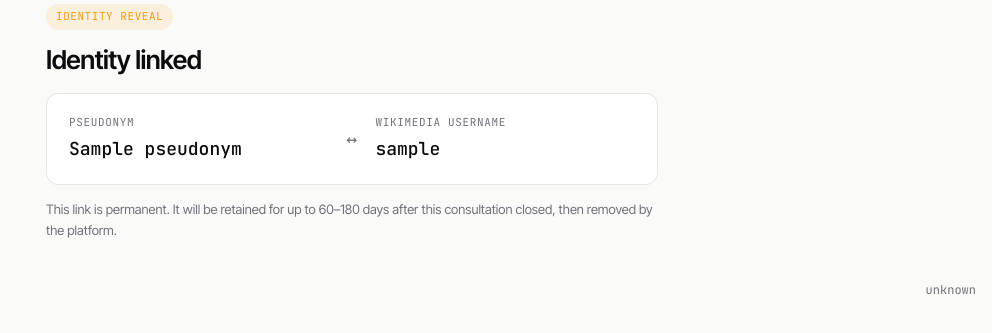
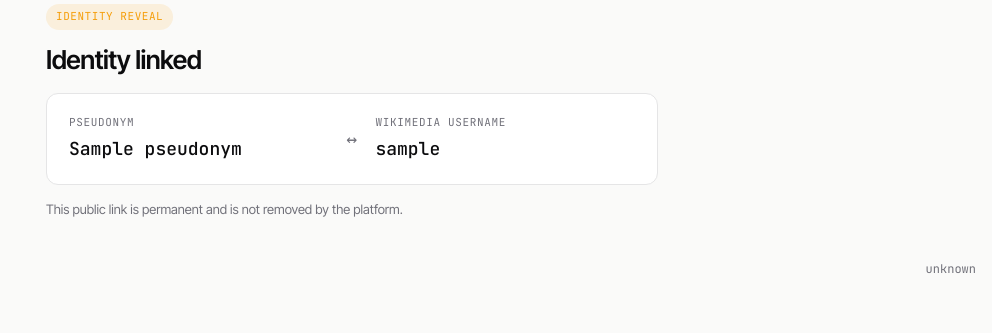
Before and after one commit to lgelauff/wiki-polis, a Flask app: template v2/templates/reveal.html in a window 1280 px wide. Shown: the part 129-462 px from the top of the page, without its empty margins (288-1280 px from the left). Run offline with Flask 3, Linux system fonts and the light colour scheme; the template is opened without the code that fills it: most values are stand-ins (such as "Sample title", 1, 10 or a date in 2020); parts of the project's set-up code (start-up, migrations or seed data) failed here and were passed over; some libraries are stand-ins or nearby versions.

Commit message:
privacy: reconcile voluntary reveal retention model

```diff
--- a/v2/app.py
+++ b/v2/app.py
@@ -59,28 +59,9 @@ def _read_secret(name: str) -> str:
 ADMIN_USERS = [u.strip() for u in _read_secret('admin-users').split(',') if u.strip()]
 
 _REVEAL_COOLDOWN_DAYS = 30   # days after close before reveal window opens
-_REVEAL_NULLIFY_DAYS  = 30   # days after window opens before nullification (total = cooldown + nullify)
+_REVEAL_WINDOW_DAYS   = 30   # days participants may opt in once the window opens
 _MATH_RECOMPUTE_COOLDOWN = 600  # seconds between auto-triggered recomputes per conversation
 _math_recompute_last: dict[int, float] = {}  # conv.id → epoch of last trigger
-
-
-def _nullify_expired_reveals(conv: 'Conversation') -> None:
-    """Clear public_username / revealed_at for all participations once past internal deadline."""
-    if not conv.closed_at:
-        return
-    # closed_at is stored as naive UTC
-    age = datetime.now(timezone.utc) - conv.closed_at.replace(tzinfo=timezone.utc)
-    if age < timedelta(days=_REVEAL_COOLDOWN_DAYS + _REVEAL_NULLIFY_DAYS):
-        return
-    stale = (Participation.query
-             .filter_by(conversation_id=conv.id)
-             .filter(Participation.public_username.isnot(None))
-             .all())
-    for p in stale:
-        p.public_username = None
-        p.revealed_at     = None
-    if stale:
-        db.session.commit()
 
 
 csrf    = CSRFProtect()
@@ -1202,8 +1183,7 @@ def accept(slug):
     return render_template('accept.html', conversation=conv,
                            emailable=emailable, pseudonyms=pseudonyms,
                            reveal_cooldown=_REVEAL_COOLDOWN_DAYS,
-                           reveal_window_end=_REVEAL_COOLDOWN_DAYS + _REVEAL_NULLIFY_DAYS,
-                           retention_public_days=120)
+                           reveal_window_end=_REVEAL_COOLDOWN_DAYS + _REVEAL_WINDOW_DAYS)
 
 @participant_bp.post('/accept/<slug>')
 @login_required
@@ -1270,11 +1250,6 @@ def conversation(slug):
 
     if participation is None:
         return redirect(url_for('participant.accept', slug=slug))
-
-    # Lazy nullification: clear identity links past the internal retention deadline.
-    if conv.closed_at:
-        _nullify_expired_reveals(conv)
-        db.session.refresh(participation)
 
     can_mod = _can_moderate(conv, participant)
 
@@ -1307,7 +1282,7 @@ def conversation(slug):
         reveal_opens_at = conv.closed_at + timedelta(days=_REVEAL_COOLDOWN_DAYS)
         if participation.public_username:
             reveal_state = 'revealed'
-        elif age >= timedelta(days=_REVEAL_COOLDOWN_DAYS + _REVEAL_NULLIFY_DAYS):
+        elif age >= timedelta(days=_REVEAL_COOLDOWN_DAYS + _REVEAL_WINDOW_DAYS):
             reveal_state = 'expired'
         elif age >= timedelta(days=_REVEAL_COOLDOWN_DAYS):
             reveal_state = 'open'
@@ -1572,16 +1547,13 @@ def reveal_identity(slug):
     if not conv.closed_at:
         abort(404)
 
-    _nullify_expired_reveals(conv)
-    db.session.refresh(participation)
-
     age = datetime.now(timezone.utc) - conv.closed_at.replace(tzinfo=timezone.utc)
     opens_at = conv.closed_at + timedelta(days=_REVEAL_COOLDOWN_DAYS)
     return render_template('reveal.html',
                            conversation=conv,
                            participation=participation,
                            window_open=age >= timedelta(days=_REVEAL_COOLDOWN_DAYS),
-                           window_closed=age >= timedelta(days=_REVEAL_COOLDOWN_DAYS + _REVEAL_NULLIFY_DAYS),
+                           window_closed=age >= timedelta(days=_REVEAL_COOLDOWN_DAYS + _REVEAL_WINDOW_DAYS),
                            opens_at=opens_at)
 
 @participant_bp.post('/c/<slug>/reveal')
@@ -1603,7 +1575,7 @@ def reveal_identity_post(slug):
     age = datetime.now(timezone.utc) - conv.closed_at.replace(tzinfo=timezone.utc)
     if age < timedelta(days=_REVEAL_COOLDOWN_DAYS):
         abort(400)
-    if age >= timedelta(days=_REVEAL_COOLDOWN_DAYS + _REVEAL_NULLIFY_DAYS):
+    if age >= timedelta(days=_REVEAL_COOLDOWN_DAYS + _REVEAL_WINDOW_DAYS):
         abort(400)
     if participation.public_username is not None:
         abort(400)
--- a/v2/templates/reveal.html
+++ b/v2/templates/reveal.html
@@ -39,8 +39,7 @@
     </div>
   </div>
   <p class="muted" style="margin-top:14px">
-    This link is permanent. It will be retained for up to 60–180 days after this consultation
-    closed, then removed by the platform.
+    This public link is permanent and is not removed by the platform.
   </p>
 
   {% elif window_closed %}
@@ -105,12 +104,8 @@
       </li>
       <li>You cannot undo this or re-anonymise your participation.</li>
       <li>
-        The link will be retained for up to 60–180 days after this consultation closed,
-        then removed by the platform.
-      </li>
-      <li>
-        Admins retain visibility of identity links for the duration of the retention
-        period to investigate potential process violations.
+        Separate internal identity links may be retained for moderation and process
+        review according to the platform retention policy.
       </li>
     </ul>
   </div>
```
Also changed, not shown: v2/docs/plan_doc-improvement.md (+5 -5 lines), v2/log_changelog.md (+2 -2 lines), v2/plan_roadmap.md (+5 -6 lines), v2/pub_privacy.md (+2 -3 lines), v2/ref_data-model.md (+5 -4 lines), v2/spec_functional-design.md (+2 -2 lines), v2/tests/test_reveal.py (+20 -14 lines).
